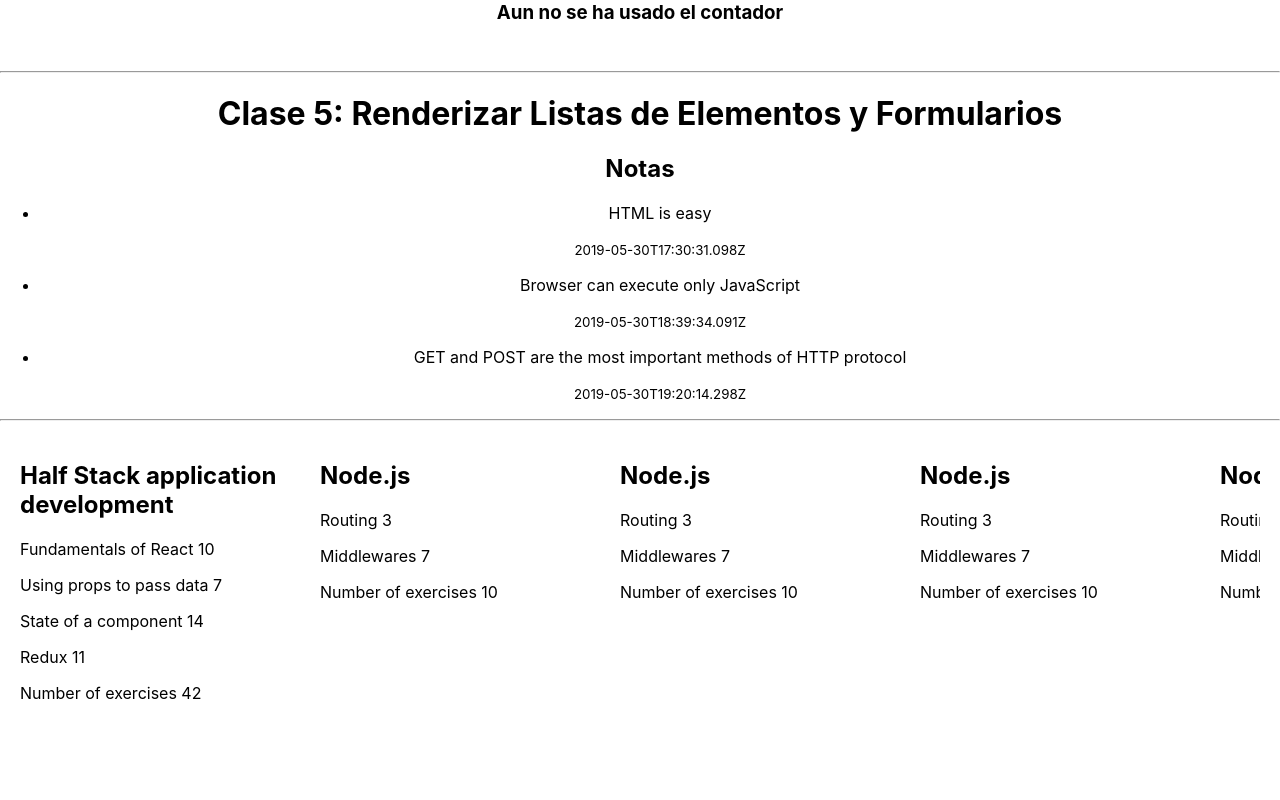
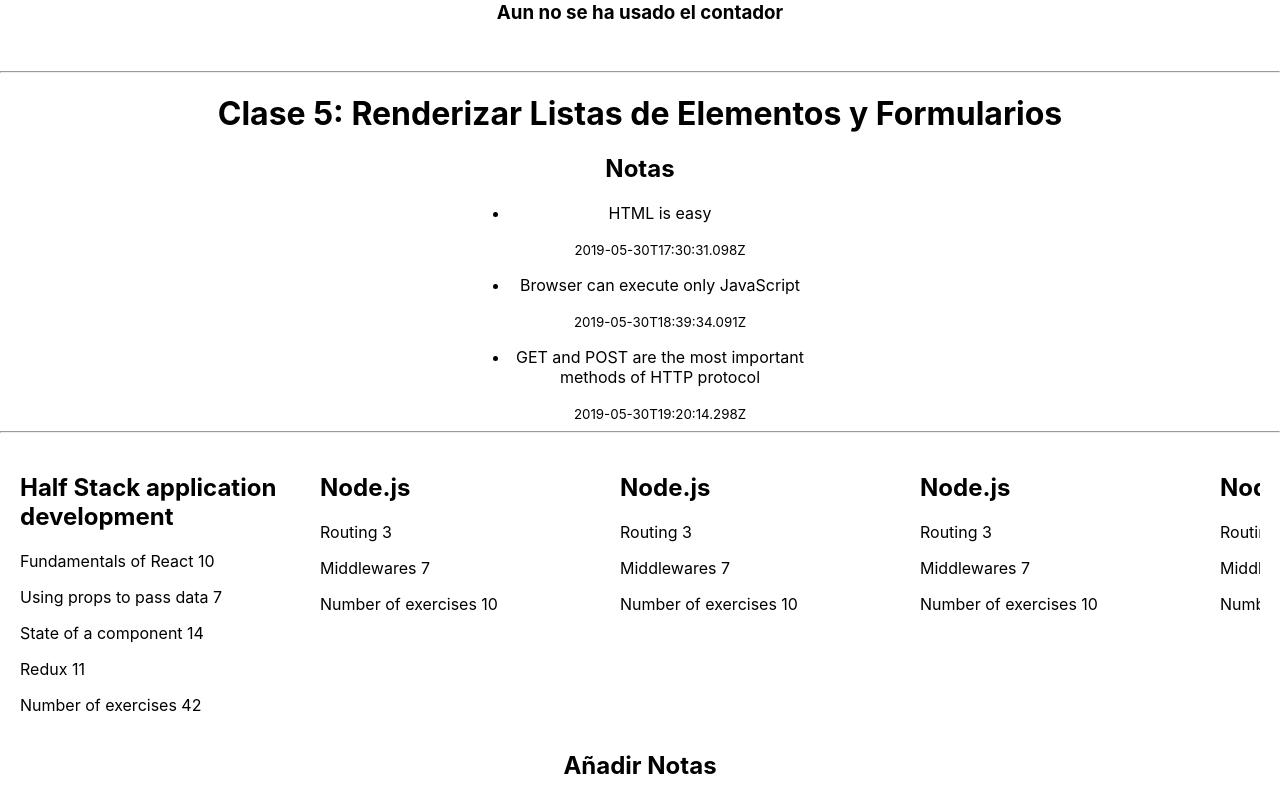
Before and after one commit to F4bian-pacheco/react-app-course, a React (Create React App) app: page / in a window 1280 px wide. Shown: the part 956-1756 px from the top of the page. Before the commit the page ends 1695 px from the top, so only its background shows below. Built offline with nearby package versions, Linux system fonts and the light colour scheme.

Commit message:
center the list notes

```diff
--- a/src/Clase5.js
+++ b/src/Clase5.js
@@ -31,12 +31,14 @@ const Clase5 = () => {
             <h1>Clase 5: Renderizar Listas de Elementos y Formularios</h1>
             <div>
                 <h2>Notas</h2>
-                <ul>
+                <ul id="list_notes">
                     {/* No es una buena practica */}
                     {notes.map((note) => <Note key={note.id} {...note} />)}
                 </ul>
                 <hr />
                 <Ejercicio5 />
+                <h2>Añadir Notas</h2>
+
             </div>
         </div>
     )
--- a/src/index.css
+++ b/src/index.css
@@ -32,3 +32,8 @@ code {
     height: inherit;
     width: 1px;
 }
+
+#list_notes{
+  margin: auto;
+  width: 300px;
+}
```
